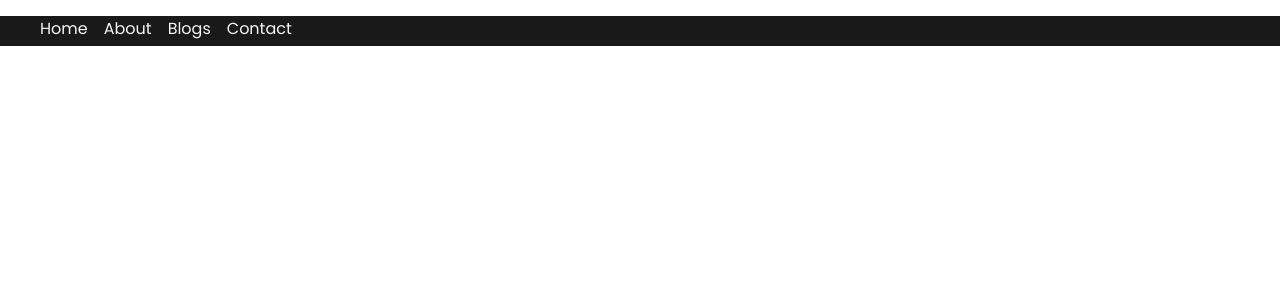
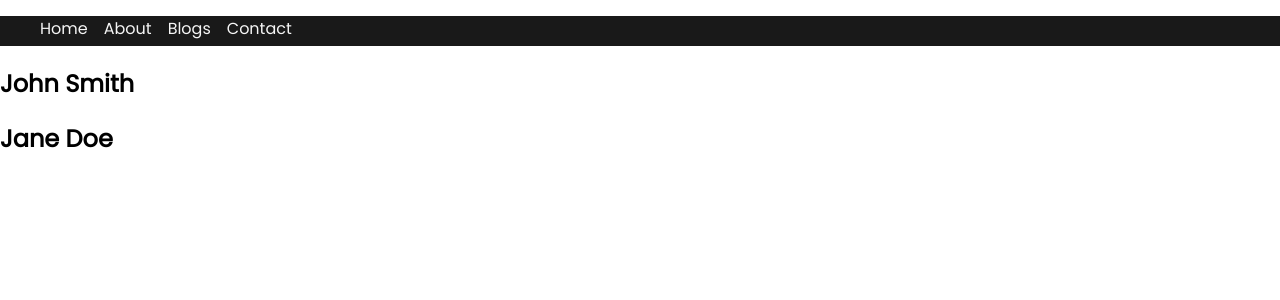
Before and after one commit to ndk9999/react-next-js, a Next.js app in the folder src/DailyTuition/next-tutorial/: page /posts/users in a window 1280 px wide. Shown: the top 300 px of the page. Built offline with nearby package versions, Linux system fonts and the light colour scheme.

Commit message:
Custom 404 error and add API routes

```diff
--- /dev/null
+++ b/src/DailyTuition/next-tutorial/pages/404.js
@@ -0,0 +1,5 @@
+export default function Custom404() {
+    return (
+        <h1>404 - Page Not Found</h1>
+    )
+}
--- /dev/null
+++ b/src/DailyTuition/next-tutorial/pages/api/users.js
@@ -0,0 +1,8 @@
+// http://localhost:3000/api/users
+
+export default function get_Users(req, res) {
+    res.status(200).json([
+        {id: 1, name: 'John Smith'},
+        {id: 2, name: 'Jane Doe'}
+    ])
+}
--- /dev/null
+++ b/src/DailyTuition/next-tutorial/pages/posts/users.js
@@ -0,0 +1,24 @@
+export default function Users({users}) {
+    return (
+        <article>
+            {
+                users.map(u => (
+                    <div>
+                        <h1>{u.name}</h1>
+                    </div>
+                ))
+            }
+        </article>
+    )
+}
+
+export async function getStaticProps() {
+    const res = await fetch('http://localhost:3000/api/users');
+    const users = await res.json();
+
+    return {
+        props: {
+            users
+        }
+    }
+}
```
